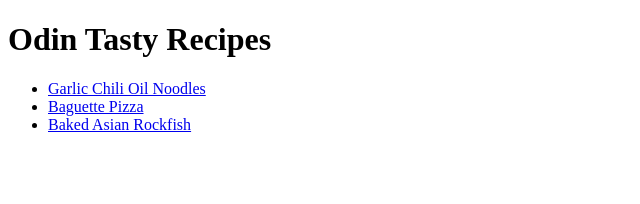
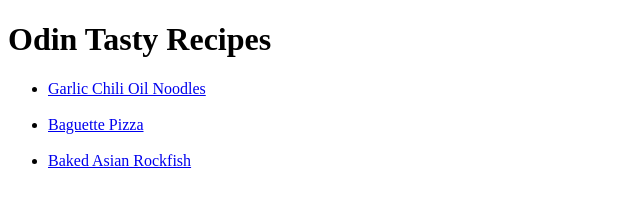
Before and after one commit to jsgriot/odin-recipes, a plain HTML site: page index.html in a window 1280 px wide. Shown: the whole page, without its empty margins (0-640 px from the left). Drawn offline with Linux system fonts and the light colour scheme.

Commit message:
Edit index.html

```diff
--- a/index.html
+++ b/index.html
@@ -9,8 +9,8 @@
   <h1>Odin Tasty Recipes</h1>
 
   <ul>
-    <li><a href="recipes/noodles.html">Garlic Chili Oil Noodles</a></li>
-    <li><a href="recipes/pizza.html">Baguette Pizza</a></li>
+    <li><a href="recipes/noodles.html">Garlic Chili Oil Noodles</a></li><br>
+    <li><a href="recipes/pizza.html">Baguette Pizza</a></li><br>
     <li><a href="recipes/rockfish.html">Baked Asian Rockfish</a></li>
   </ul>
 </body>
```
